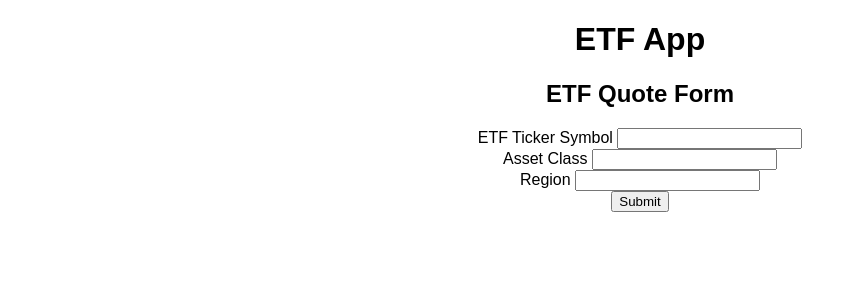
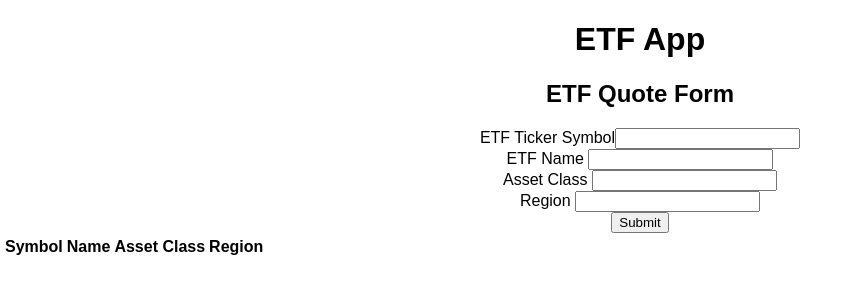
Before and after one commit to psnider30/asset-deck-iex-client, a React (Create React App) app: page / in a window 1280 px wide. Shown: the top 300 px of the page, without its empty margins (0-860 px from the left). Built offline with nearby package versions, Linux system fonts and the light colour scheme.

Commit message:
link state.etfs from Etf.js to props.etfs in Etfs.js and map the etfsList into table rows rendered below in table body

```diff
--- a/src/Etf.js
+++ b/src/Etf.js
@@ -1,11 +1,11 @@
 import React, { Component } from 'react'
 import EtfQuoteForm from './EtfQuoteForm.js'
+import Etfs from './Etfs.js'
 
 // Ticker, Asset Class, Region
 export default class Etf extends Component {
   constructor(props) {
     super(props);
-
 
     this.state = {
       etfs: [],
@@ -23,6 +23,7 @@ export default class Etf extends Component {
       <div>
         <h1>ETF App</h1>
         <EtfQuoteForm addOnSubmit={this.addEtf.bind(this)} />
+        <Etfs etfs={this.state.etfs} />
       </div>
     );
   }
--- a/src/EtfQuoteForm.js
+++ b/src/EtfQuoteForm.js
@@ -9,7 +9,8 @@ export default class EtfQuoteForm extends Component {
   }
 
   initialState = {
-      ticker: '',
+      symbol: '',
+      name: '',
       assetClass: '',
       region: '',
     };
@@ -31,10 +32,16 @@ export default class EtfQuoteForm extends Component {
       <div>
         <h2>ETF Quote Form</h2>
         <form onSubmit={(event) => this.handleSubmit(event) }>
-          <label htmlFor='ticker'>ETF Ticker Symbol </label>
-          <input type='text' name='ticker'
+          <label htmlFor='symbol'>ETF Ticker Symbol</label>
+          <input type='text' name='symbol'
             onChange={(event) => this.handleChange(event)}
-            value={this.state.ticker} />
+            value={this.state.symbol} />
+          <br />
+
+          <label htmlFor='name'>ETF Name </label>
+          <input type='text' name='name'
+            onChange={(event) => this.handleChange(event)}
+            value={this.state.name} />
           <br />
 
           <label htmlFor='assetClass'>Asset Class </label>
--- /dev/null
+++ b/src/Etfs.js
@@ -0,0 +1,34 @@
+import React, { Component } from 'react';
+
+export default class Etfs extends Component {
+
+  render() {
+    const etfsList = this.props.etfs.map((etf, index) => {
+      return (
+        <tr key={index} align='left'>
+          <td>{etf.symbol}</td>
+          <td>{etf.name}</td>
+          <td>{etf.assetClass}</td>
+          <td>{etf.region}</td>
+        </tr>
+      );
+    })
+
+    return (
+      <table>
+        <theader>
+          <tr>
+            <th><strong>Symbol</strong></th>
+            <th><strong>Name</strong></th>
+            <th><strong>Asset Class</strong></th>
+            <th><strong>Region</strong></th>
+          </tr>
+        </theader>
+
+        <tbody>
+          {etfsList}
+        </tbody>
+      </table>
+    );
+  }
+}
```
